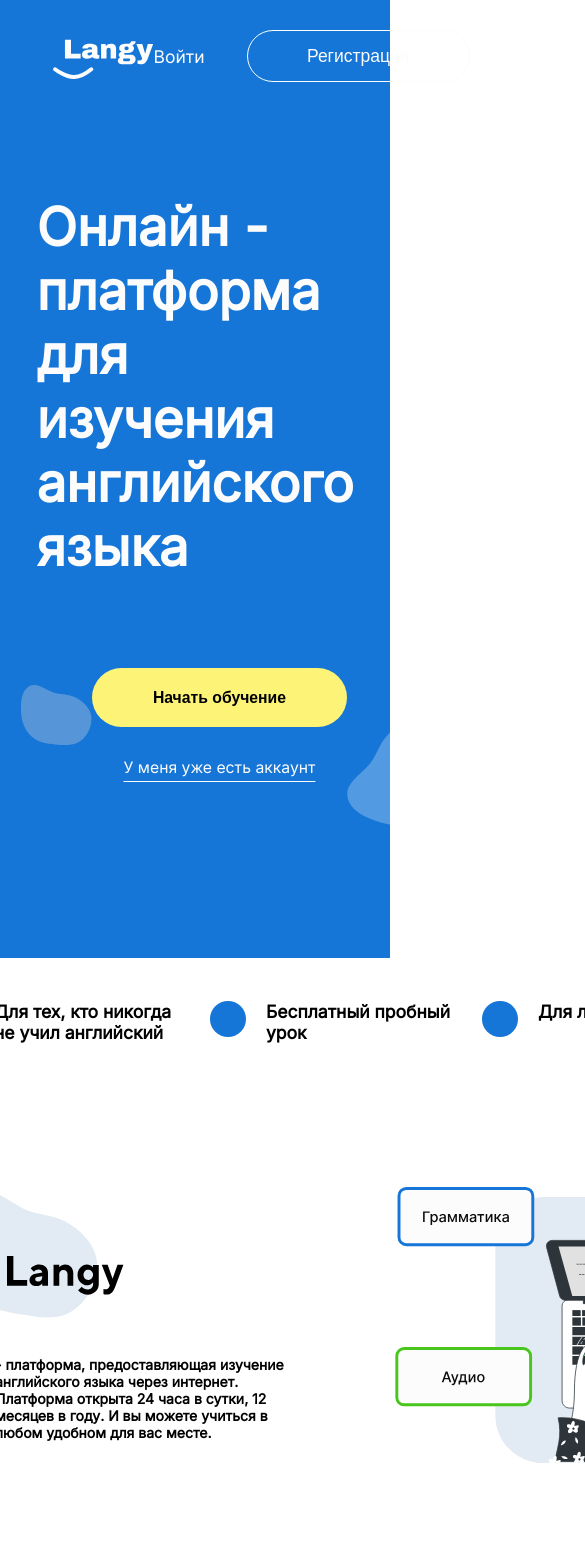
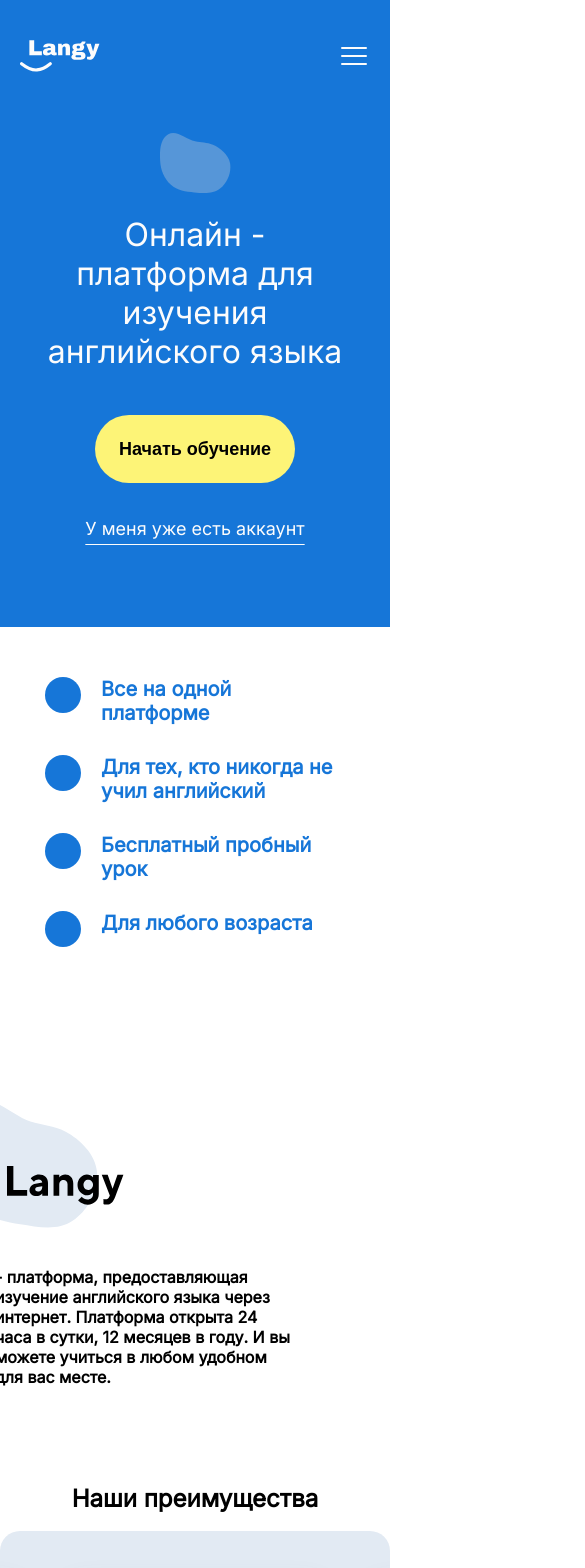
Before and after one commit to DiyazMukhanov/langy-website, a Next.js app: page / in a window 390 px wide. Shown: the top 1568 px of the page, 585 px wide, since content can reach past the window. Built offline with nearby package versions, Linux system fonts and the light colour scheme.

Commit message:
Landing responsiveness progress

```diff
--- a/components/Container/container.module.scss
+++ b/components/Container/container.module.scss
@@ -1,8 +1,6 @@
-@import "styles/breakpoints";
+// @import "styles/breakpoints";
 
-.container {
+// .container {
 
-    @include size-laptop {
-        font-size: 14px;
-    }
-}
+
+// }
--- a/layouts/landing/Advantage.module.scss
+++ b/layouts/landing/Advantage.module.scss
@@ -1,13 +1,23 @@
+@import "styles/breakpoints";
+
 .advantage {
-    // border: solid red 1px;
     width: fit-content;
     display: flex;
     gap: 20px;
+
+    @include size-phone-large {
+        color: var(--color-primary);
+        width: 300px;
+     }
 }
 
 .text {
     width: 186px;
-    // border: solid red 1px;
     font-size: 1.25em;
     font-weight: bold;
+
+    @include size-phone-large {
+        color: var(--color-primary);
+        width: fit-content;
+     }
 }
--- a/layouts/landing/Landing.js
+++ b/layouts/landing/Landing.js
@@ -11,10 +11,10 @@ import Plus from '../../public/images/Plus.svg'
 import X from '../../public/images/X.svg'
 import Service from '../../public/images/Service.svg'
 import Up from '../../public/images/Up.svg'
+import Sandwich from '../../public/images/Sandwich.svg'
 import { Typography } from '@/components/Typography'
 import { Button } from '@/components/Button'
 import Advantage from './Advantage'
-import Container from '@/components/Container'
 import AdvantageCard from './AdvantageCard'
 import HowCard from './HowCard'
 import { useState } from 'react'
@@ -48,24 +48,38 @@ export default function Landing() {
   }
 
     return (
-      <Container>
+      <>
 
       <header className={styles.header} id='top'>
-        <div className={styles.logo}>
+        <div>
            <Image
            priority
            src={Logo}
            height={44}
            width={101}
+           className={styles.logo}
            />
         </div>
         <div className={styles.topButtons}>
          <Typography element='p' className={styles.enterBtn}>Войти</Typography>
          <Button variant='outlined' className={styles.registrationBtn}>Регистрация</Button>
         </div>
+        <Image
+           priority
+           src={Sandwich}
+           className={styles.sandwich}
+          //  height={44}
+          //  width={101}
+           />
+
       </header>
 
       <main className={styles.main}>
+          <Image
+           priority
+           src={DropOne}
+           className={styles.dropOneMobile}
+           />
          <Typography element='h1' className={styles.mainHeading}>Онлайн - платформа для изучения английского языка</Typography>
          <div className={styles.headerBottomBlock}>
          <Image
@@ -197,7 +211,7 @@ export default function Landing() {
         </div>
         <div className={styles.questionsContainer}>
           {frequentQuestions.map(item => (
-            <div className={styles.questionBlock}>
+            <div className={styles.questionBlock} key={item.id}>
               <div className={styles.questionWithPlus}>
               <p className={styles.question}>{item.question}</p>
 
@@ -242,6 +256,6 @@ export default function Landing() {
         </div>
       </footer>
 
-      </Container>
+      </>
     )
   }
--- a/layouts/landing/Landing.module.scss
+++ b/layouts/landing/Landing.module.scss
@@ -1,12 +1,28 @@
 @import "styles/breakpoints";
 
+// $header-padding-vertical: 2em;
+// $header-padding-horizontal: 3.75em;
+
 .header {
+    // border: solid red 1px;
     background-color: var(--color-primary);
+    // padding: $header-padding-vertical $header-padding-horizontal;
     padding: 2em 3.75em;
     display: flex;
     align-items: center;
     justify-content: space-between;
     // margin-bottom: 0;
+    // width: 200vw;
+    @include size-phone-large {
+        padding-left: 20px;
+        padding-right: 20px;
+    }
+}
+
+.logo {
+    @include size-phone-large {
+        width: 80px;
+    }
 }
 
 .topButtons {
@@ -17,6 +33,18 @@
     gap: 3em;
     align-items: center;
     justify-content: flex-start;
+
+    @include size-phone-large {
+        display: none;
+    }
+}
+
+.sandwich {
+    display: none;
+
+    @include size-phone-large {
+        display: flex;
+    }
 }
 
 .registrationBtn {
@@ -41,6 +69,10 @@
     display: flex;
     flex-direction: column;
     align-items: center;
+
+    @include size-phone-large {
+        padding: 20px 0 0 0;
+    }
 }
 
 .mainHeading {
@@ -48,23 +80,43 @@
     width: fit-content;
     font-size: 3.75em;
     color: var(--color-white);
+
+    @include size-phone-large {
+        font-size: 2em;
+        font-weight: normal;
+        // border: solid red 1px;
+        width: 300px;
+        text-align: center;
+    }
 }
 
 .headerBottomBlock {
-    // border: solid red 1px;
     display: flex;
     width: 90vw;
     justify-content: space-between;
-    // padding-left: 100px;
-    // padding-right: 100px;
+
+    @include size-phone-large {
+        flex-direction: column;
+        padding-bottom: 70px;
+     }
+
 }
 
 .dropOne {
     margin-top: 5em;
+
+    @include size-phone-large {
+       display: none;
+    }
+
 }
 
 .dropTwo {
     margin-top: 7.5em;
+
+    @include size-phone-large {
+        display: none;
+     }
 }
 
 .btnBlock {
@@ -85,6 +137,10 @@
     font-weight: bold;
     margin-bottom: 0.9375em;
     margin-top: 1.25em;
+
+    @include size-phone-large {
+        width: 200px;
+     }
 }
 
 .haveAccountBtn {
@@ -102,6 +158,11 @@
     display: flex;
     justify-content: center;
     gap: 30px;
+
+    @include size-phone-large {
+        flex-direction: column;
+        align-items: center;
+     }
 }
 
 .imageContainer {
@@ -122,15 +183,15 @@
 
 .laptop {
     z-index: 1;
-    left: 100px;
-    top: 40px;
+    left: 6.25em;
+    top: 2.5em;
 }
 
 .middleSection {
     display: flex;
     justify-content: center;
-    gap: 100px;
-    padding-top: 70px;
+    gap: 6.25em;
+    padding-top: 4.375em;
 }
 
 .leftSideOfMiddleSection {
@@ -139,12 +200,12 @@
 
 .leftSideText {
     // border: solid red 1px;
-    width: 300px;
+    width: 18.75em;
     font-weight: bold;
 }
 
 .logoTwo {
-    margin-left: -70px;
+    margin-left: -4.375em;
 }
 
 .advantagesHeadingContainer {
@@ -171,7 +232,7 @@
 
 .tryButton {
     background-color: var(--color-yellow);
-    font-size: 16px;
+    font-size: 1em;
     width: 14.1875em;
     height: 3.1875em;
     border-radius: 40px;
@@ -182,7 +243,7 @@
 .howHeading {
     display: flex;
     justify-content: center;
-    margin-top: 100px;
+    margin-top: 6.25em;
 }
 
 .manSection {
@@ -190,16 +251,16 @@
     // border: solid red 1px;
     align-items: center;
     justify-content: center;
-    gap: 40px;
+    gap: 2.5em;
 }
 
 .man {
-    margin-top: -50px;
+    margin-top: -3.125em;
 }
 
 .twoThreeSection {
     display: flex;
-    gap: 60px;
+    gap: 3.75em;
     justify-content: center;
 }
 
@@ -208,7 +269,7 @@
 }
 
 .howcardTwo {
-    margin-top: 70px;
+    margin-top: 4.375em;
 }
 
 .questionsHeading {
@@ -259,14 +320,14 @@
 .footerTop {
     display: flex;
     justify-content: space-evenly;
-    padding-top: 50px;
+    padding-top: 3.125em;
 }
 
 .service {
     display: flex;
     // align-items: center;
     justify-content: center;
-    gap: 10px;
+    gap: 0.625em;
     & p {
         color: var(--color-white);
         margin-top: 0;
--- a/pages/_document.jsx
+++ b/pages/_document.jsx
@@ -4,9 +4,6 @@ export default function Document() {
   return (
     <Html lang="en">
       <Head>
-      {/* <link rel="preconnect" href="https://fonts.googleapis.com"/>
-      <link crossOrigin="true" rel="preconnect" href="https://fonts.gstatic.com"/>
-      <link href="https://fonts.googleapis.com/css2?family=Open+Sans&display=swap" rel="stylesheet"/> */}
       <link rel="preconnect" href="https://fonts.googleapis.com" />
       <link crossOrigin="true" rel="preconnect" href="https://fonts.gstatic.com" />
       <link href="https://fonts.googleapis.com/css2?family=Inter&display=swap" rel="stylesheet" />
--- a/styles/globals.scss
+++ b/styles/globals.scss
@@ -1,4 +1,5 @@
 @import "variables";
+@import "styles/breakpoints";
 
 html {
     font-size: 16px;
@@ -11,4 +12,9 @@ html {
     font-family: var(--brand-font);
     transition: all 2s;
     scroll-behavior: smooth;
+    overflow-x: hidden;
+
+  //   @include size-phone-large {
+  //     width: 100vw;
+  // }
   }
```
Also changed, not shown: public/images/Sandwich.svg (added).
